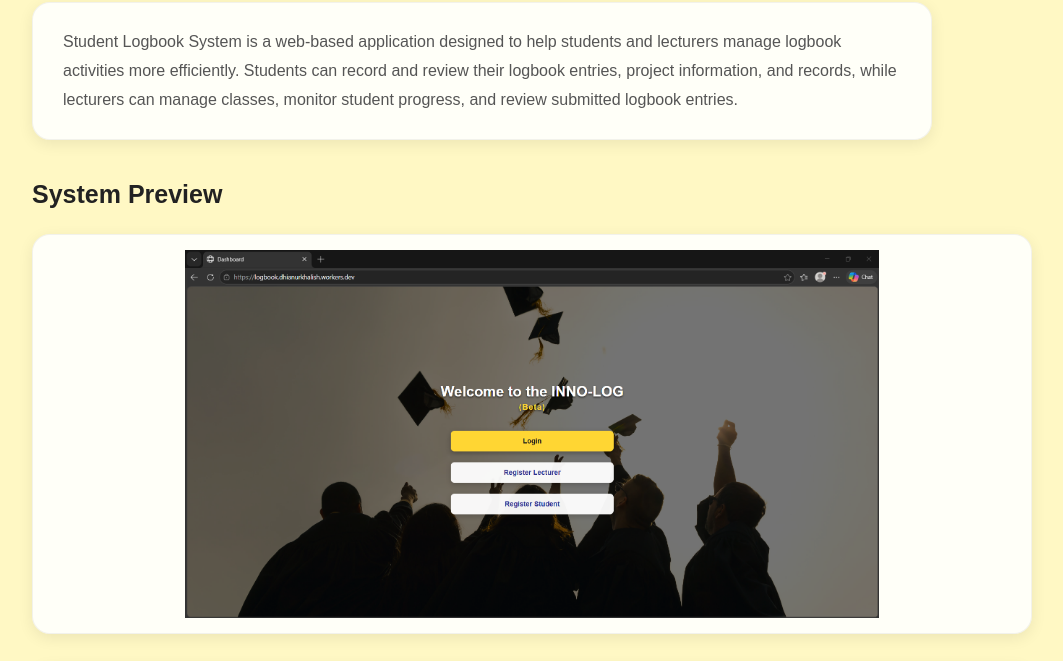
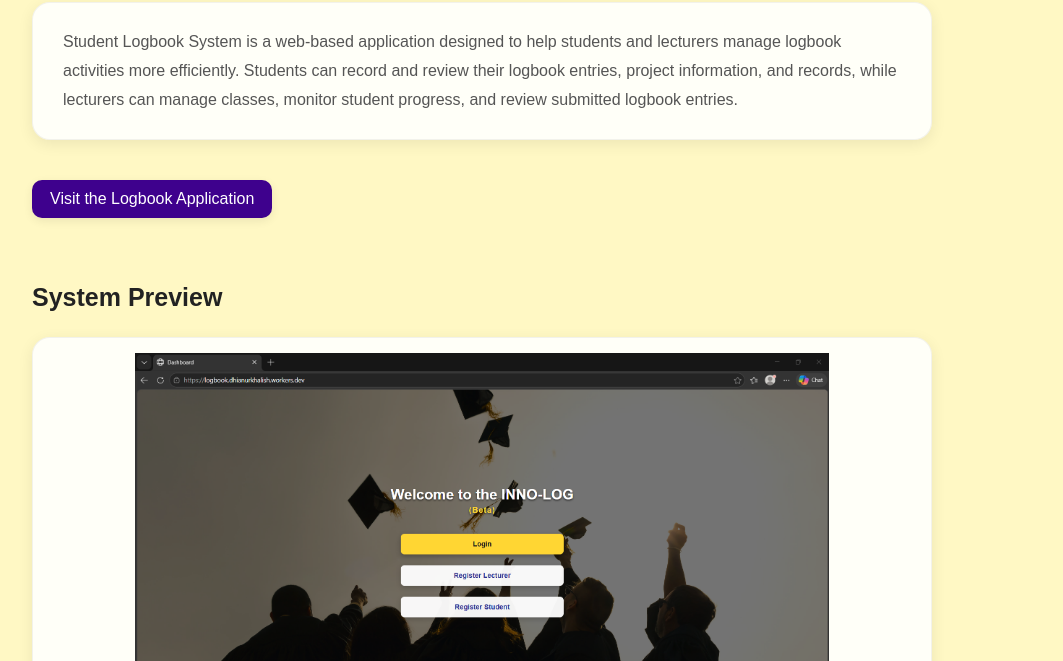
Before and after one commit to dhianurkhalish/portfolio, a plain HTML site: page logbook.html in a window 1280 px wide. Shown: the part 110-771 px from the top of the page, without its empty margins (28-1091 px from the left). Drawn offline with Linux system fonts and the light colour scheme.

Commit message:
logbook.html styles/logbook.css styles/muslimah.css

```diff
--- a/logbook.html
+++ b/logbook.html
@@ -11,6 +11,7 @@
         <h2>Student Logbook</h2>
 
         <p>Student Logbook System is a web-based application designed to help students and lecturers manage logbook activities more efficiently. Students can record and review their logbook entries, project information, and records, while lecturers can manage classes, monitor student progress, and review submitted logbook entries.</p>
+        <a href="https://logbook.dhianurkhalish.workers.dev" class="app-link" target="_blank" rel="noopener noreferrer">Visit the Logbook Application</a>
 
         <h3>System Preview</h3>
         <div class="extra-images">
--- a/styles/logbook.css
+++ b/styles/logbook.css
@@ -28,6 +28,24 @@ body > p {
     line-height: 1.8;
     color: #555;
 }
+.app-link {
+    display: inline-block;
+    margin-bottom: 30px;
+    padding: 10px 18px;
+    background-color: #3e018d;
+    color: #fff;
+    text-decoration: none;
+    border-radius: 10px;
+    box-shadow: 0 3px 10px rgba(0, 0, 0, 0.08);
+    transition: all 0.25s ease;
+}
+
+.app-link:hover {
+    background-color: #fff;
+    color: #3e018d;
+    transform: translateY(-2px);
+    box-shadow: 0 5px 15px rgba(0, 0, 0, 0.12);
+}
 
 h3 {
     margin: 35px 0 25px;
@@ -51,7 +69,7 @@ h4 {
 }
 
 .image-box {
-    width: 100%;
+    width: 900px;
     height: 400px;
     padding: 15px;
     background-color: rgba(255, 255, 255, 0.88);
@@ -77,7 +95,7 @@ h4 {
 .carousel {
     position: relative;
     width: 100%;
-    max-width: 1000px;
+    max-width: 900px;
     padding: 20px;
     background-color: rgba(255, 255, 255, 0.88);
     border-radius: 18px;
```
Also changed, not shown: styles/muslimah.css (+1 -6 lines).
